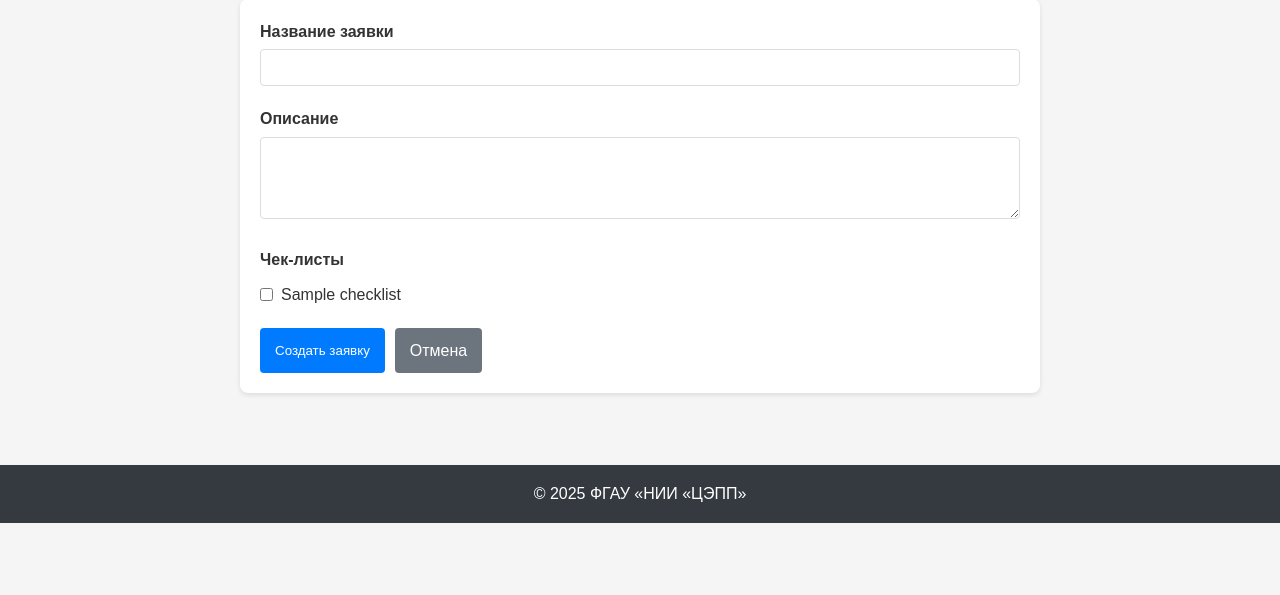
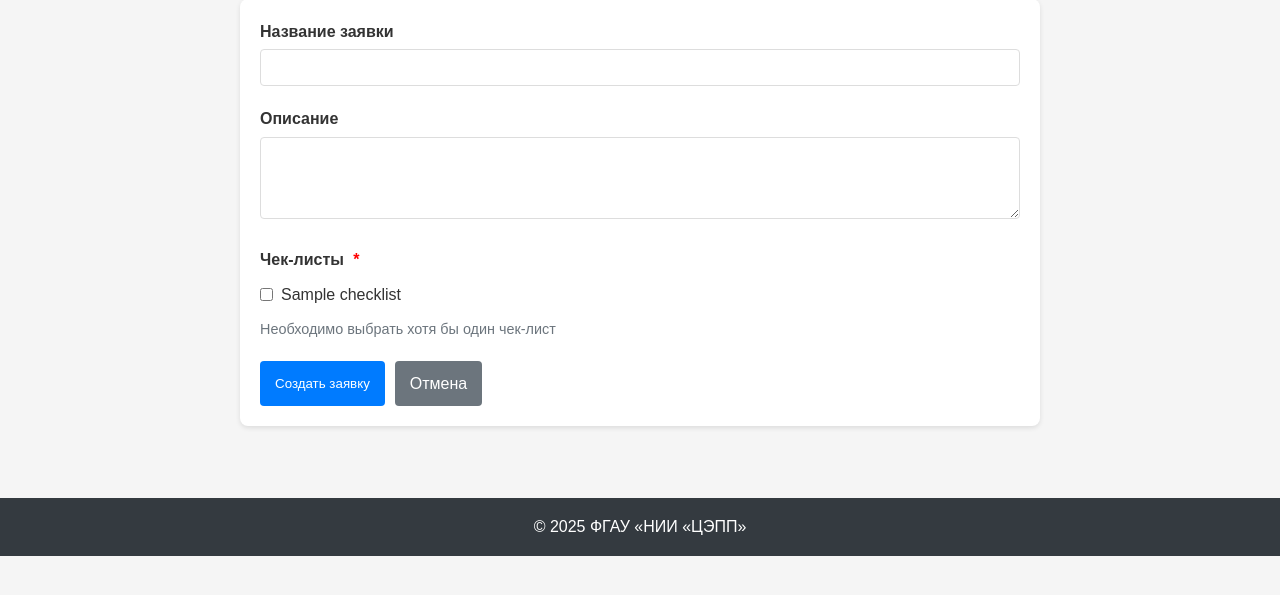
Before and after one commit to MasterVVK/neuro_expert, a Flask app: page /applications/create in a window 1280 px wide. Shown: the part 170-765 px from the top of the page. Run offline with Flask 3, Linux system fonts and the light colour scheme; tables that the repository leaves empty hold one stand-in row (values such as "Sample post").

Commit message:
Добавлена проверка выбора чек-листа

```diff
--- a/ppee-flask/app/blueprints/applications/routes.py
+++ b/ppee-flask/app/blueprints/applications/routes.py
@@ -28,6 +28,13 @@ def create():
         name = request.form['name']
         description = request.form.get('description', '')
         checklist_ids = request.form.getlist('checklists')
+
+        # Проверяем, выбран ли хотя бы один чек-лист
+        if not checklist_ids:
+            flash('Необходимо выбрать хотя бы один чек-лист', 'error')
+            return render_template('applications/create.html',
+                               title='Создание заявки',
+                               checklists=checklists)
 
         # Создаем заявку
         application = Application(
--- a/ppee-flask/app/templates/applications/create.html
+++ b/ppee-flask/app/templates/applications/create.html
@@ -7,7 +7,7 @@
     </div>
 
     <div class="form-container">
-        <form method="post">
+        <form method="post" id="application-form">
             <div class="form-group">
                 <label for="name">Название заявки</label>
                 <input type="text" id="name" name="name" required>
@@ -19,18 +19,20 @@
             </div>
 
             <div class="form-group">
-                <label>Чек-листы</label>
+                <label>Чек-листы <span class="required-marker">*</span></label>
                 {% if checklists %}
                     <div class="checkbox-group">
                         {% for checklist in checklists %}
                             <div class="checkbox-item">
                                 <label for="checklist_{{ checklist.id }}" class="checkbox-label">
-                                    <input type="checkbox" id="checklist_{{ checklist.id }}" name="checklists" value="{{ checklist.id }}">
+                                    <input type="checkbox" id="checklist_{{ checklist.id }}" name="checklists" value="{{ checklist.id }}" class="checklist-checkbox">
                                     <span class="checkbox-text">{{ checklist.name }}</span>
                                 </label>
                             </div>
                         {% endfor %}
                     </div>
+                    <p class="form-note">Необходимо выбрать хотя бы один чек-лист</p>
+                    <p id="checklist-error" class="error-message" style="display: none; color: red;">Пожалуйста, выберите хотя бы один чек-лист</p>
                 {% else %}
                     <p class="form-note">Нет доступных чек-листов. Создайте чек-лист в разделе "Чек-листы".</p>
                 {% endif %}
@@ -62,5 +64,47 @@
             margin: 0;
             width: auto;
         }
+        /* Стиль для отметки обязательного поля */
+        .required-marker {
+            color: red;
+            margin-left: 5px;
+        }
+        /* Стиль для сообщения об ошибке */
+        .error-message {
+            margin-top: 5px;
+            font-weight: bold;
+        }
     </style>
+
+    <script>
+        document.addEventListener('DOMContentLoaded', function() {
+            const form = document.getElementById('application-form');
+            const checklistError = document.getElementById('checklist-error');
+            const checklistCheckboxes = document.querySelectorAll('.checklist-checkbox');
+
+            form.addEventListener('submit', function(event) {
+                // Проверяем, выбран ли хотя бы один чек-лист
+                const isChecklistSelected = Array.from(checklistCheckboxes).some(checkbox => checkbox.checked);
+
+                if (!isChecklistSelected) {
+                    event.preventDefault(); // Предотвращаем отправку формы
+                    checklistError.style.display = 'block'; // Показываем сообщение об ошибке
+                    // Прокручиваем к сообщению об ошибке
+                    checklistError.scrollIntoView({ behavior: 'smooth', block: 'center' });
+                } else {
+                    checklistError.style.display = 'none'; // Скрываем сообщение об ошибке
+                }
+            });
+
+            // Скрываем сообщение об ошибке при выборе чек-листа
+            checklistCheckboxes.forEach(function(checkbox) {
+                checkbox.addEventListener('change', function() {
+                    const isChecklistSelected = Array.from(checklistCheckboxes).some(cb => cb.checked);
+                    if (isChecklistSelected) {
+                        checklistError.style.display = 'none';
+                    }
+                });
+            });
+        });
+    </script>
 {% endblock %}
```
